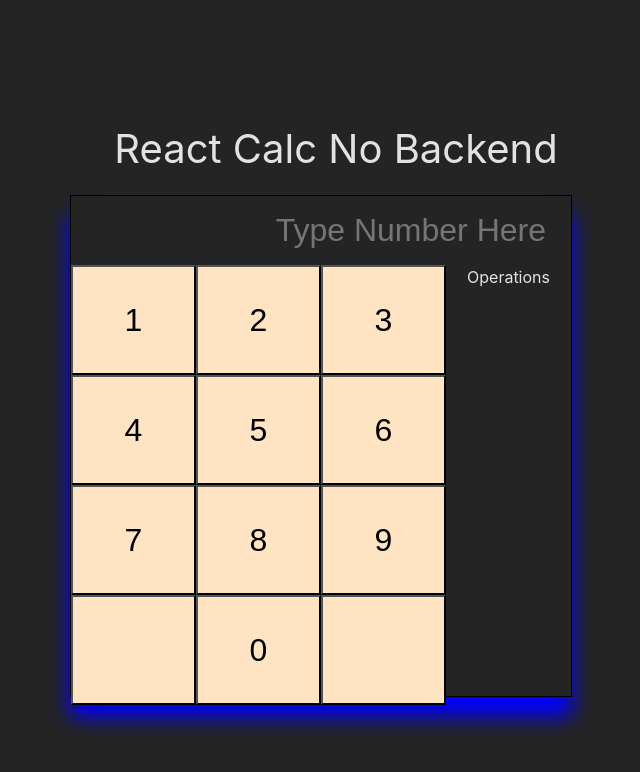
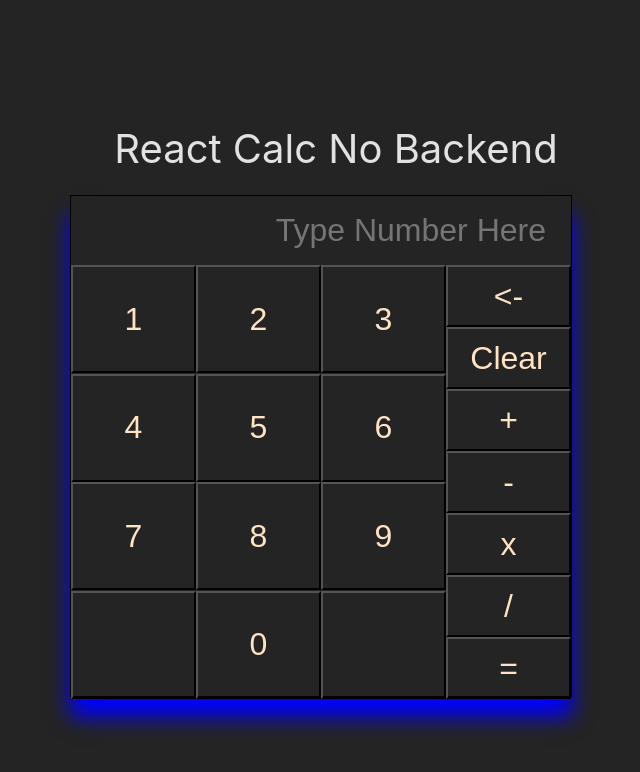
Before and after one commit to mikesz88/react_calc_no_backend, a React (Vite) app: page / in a window 1280 px wide. Shown: the top 772 px of the page, without its empty margins (304-944 px from the left). Built offline with nearby package versions, Linux system fonts and the light colour scheme.

Commit message:
operation logic
still need to add decimals

```diff
--- a/src/App.css
+++ b/src/App.css
@@ -22,7 +22,7 @@
 
 .input {
   width: 90%;
-  color: white;
+  color: bisque;
   text-align: right;
   background-color: transparent;
   border: none;
@@ -48,11 +48,22 @@
 
 .keypadContainer button {
   width: 125px;
-  height: 110px;
+  height: 108px;
   font-size: 2rem;
-  background-color: bisque;
+  color: bisque;
+  background-color: transparent;
 }
 
 .operationContainer {
   flex: 1;
+  display: flex;
+  flex-direction: column;
 }
+
+.operationContainer button {
+  width: 125px;
+  height: 62px;
+  font-size: 2rem;
+  color: bisque;
+  background-color: transparent;
+}
--- a/src/components/Calculator/CalcContainer.jsx
+++ b/src/components/Calculator/CalcContainer.jsx
@@ -22,12 +22,129 @@ const CalcContainer = () => {
     }
   }
 
+  const reassignEntryToNum1 = () => {
+    setState(prevState => ({
+      ...prevState,
+      num1: prevState.entry,
+      entry: '',
+    }))
+  }
+
   const keypadEntry = (num) => {
     if (num) {
       setState(prevState => ({
         ...prevState,
         entry: Number(prevState.entry + num),
       }))
+    }
+  }
+
+  const updateOperation = (currentOperation) => {
+    if (currentOperation !== '=') {
+      setState(prevState => ({
+        ...prevState,
+        currentOperation,
+      }))
+    }
+    operationAction(currentOperation);
+    }
+
+
+  const solveEquation = () => {
+    switch (state.currentOperation) {
+      case "+":
+        setState(prevState => ({
+          ...prevState,
+          num1: '',
+          currentOperation: '',
+          entry: prevState.num1 + prevState.entry,
+          history: [
+            ...prevState.history,
+            {
+              num1: prevState.num1,
+              num2: prevState.entry,
+              operation: prevState.currentOperation,
+              answer: prevState.num1 + prevState.entry,
+            }
+          ]
+        }))
+      break;
+      case "-":
+        setState(prevState => ({
+          ...prevState,
+          num1: '',
+          currentOperation: '',
+          entry: prevState.num1 - prevState.entry,
+          history: [
+            ...prevState.history,
+            {
+              num1: prevState.num1,
+              num2: prevState.entry,
+              operation: prevState.currentOperation,
+              answer: prevState.num1 - prevState.entry,
+            }
+          ]
+        }))
+      break;
+      case "x":
+        setState(prevState => ({
+          ...prevState,
+          num1: '',
+          currentOperation: '',
+          entry: prevState.num1 * prevState.entry,
+          history: [
+            ...prevState.history,
+            {
+              num1: prevState.num1,
+              num2: prevState.entry,
+              operation: prevState.currentOperation,
+              answer: prevState.num1 * prevState.entry,
+            }
+          ]
+        }))
+      break;
+      case "/":
+        setState(prevState => ({
+          ...prevState,
+          num1: '',
+          currentOperation: '',
+          entry: prevState.num1 / prevState.entry,
+          history: [
+            ...prevState.history,
+            {
+              num1: prevState.num1,
+              num2: prevState.entry,
+              operation: prevState.currentOperation,
+              answer: prevState.num1 / prevState.entry,
+            }
+          ]
+        }))
+      break;
+
+      default:
+        break;
+    }
+  }
+
+  const resetState = () => setState(prevState => ({
+    ...INIT_STATE,
+    history: prevState.history,
+  }));
+
+  const operationAction = (operation) => {
+    switch (operation) {
+      case '<-':
+
+      break;
+      case 'Clear':
+        resetState();
+      break;
+      case '=':
+        solveEquation();
+      break;
+      default:
+        reassignEntryToNum1();
+        break;
     }
   }
 
@@ -38,14 +155,18 @@ const CalcContainer = () => {
     }))
   }
 
-  console.log(state.entry);
 
   return (
     <div className='calcContainer'>
-      <InputField entry={state.entry} updateEntry={updateEntry} />
+      <InputField
+        entry={state.entry}
+        num1={state.num1}
+        operation={state.currentOperation}
+        updateEntry={updateEntry}
+      />
       <div className='numberFlex'>
         <Keypad keypadEntry={keypadEntry} />
-        <Operations />
+        <Operations updateOperation={updateOperation} />
       </div>
     </div>
   )
--- a/src/components/Calculator/Keypad.jsx
+++ b/src/components/Calculator/Keypad.jsx
@@ -4,8 +4,8 @@ const Keypad = ({ keypadEntry }) => {
 
   return (
     <div className='keypadContainer'>
-      {['1','2','3','4','5','6','7','8','9','', '0',''].map(num => (
-        <button onClick={() => keypadEntry(num)}>{num}</button>
+      {['1','2','3','4','5','6','7','8','9','', '0',''].map((num, i) => (
+        <button key={num+i} onClick={() => keypadEntry(num)}>{num}</button>
       ))}
     </div>
   )
--- a/src/components/Calculator/Operations.jsx
+++ b/src/components/Calculator/Operations.jsx
@@ -1,8 +1,18 @@
 import React from 'react'
 
-const Operations = () => {
+const Operations = ({updateOperation}) => {
   return (
-    <div className='operationContainer'>Operations</div>
+    <div className='operationContainer'>
+      {['<-', 'Clear', '+', '-', 'x', '/', '=']
+        .map(operation => (
+              <button
+                key={operation}
+                onClick={() => updateOperation(operation)}
+              >
+                {operation}
+              </button>
+      ))}
+    </div>
   )
 }
 
--- a/src/constants/CalculatorState.js
+++ b/src/constants/CalculatorState.js
@@ -1,6 +1,8 @@
 export const INIT_STATE = {
   entry: '',
+  num1: '',
   history: [],
+  currentOperation: '',
 };
 
 /*
```
